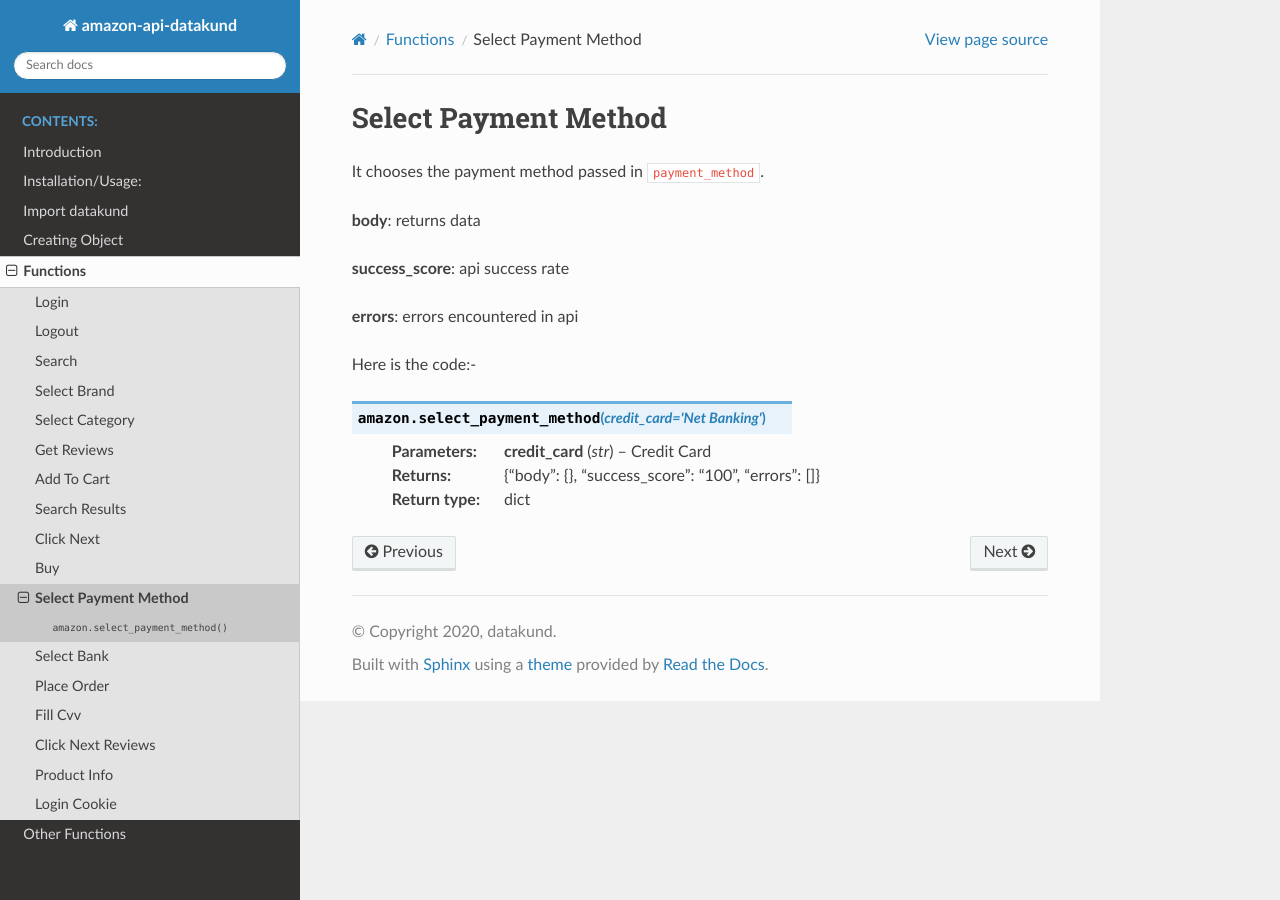
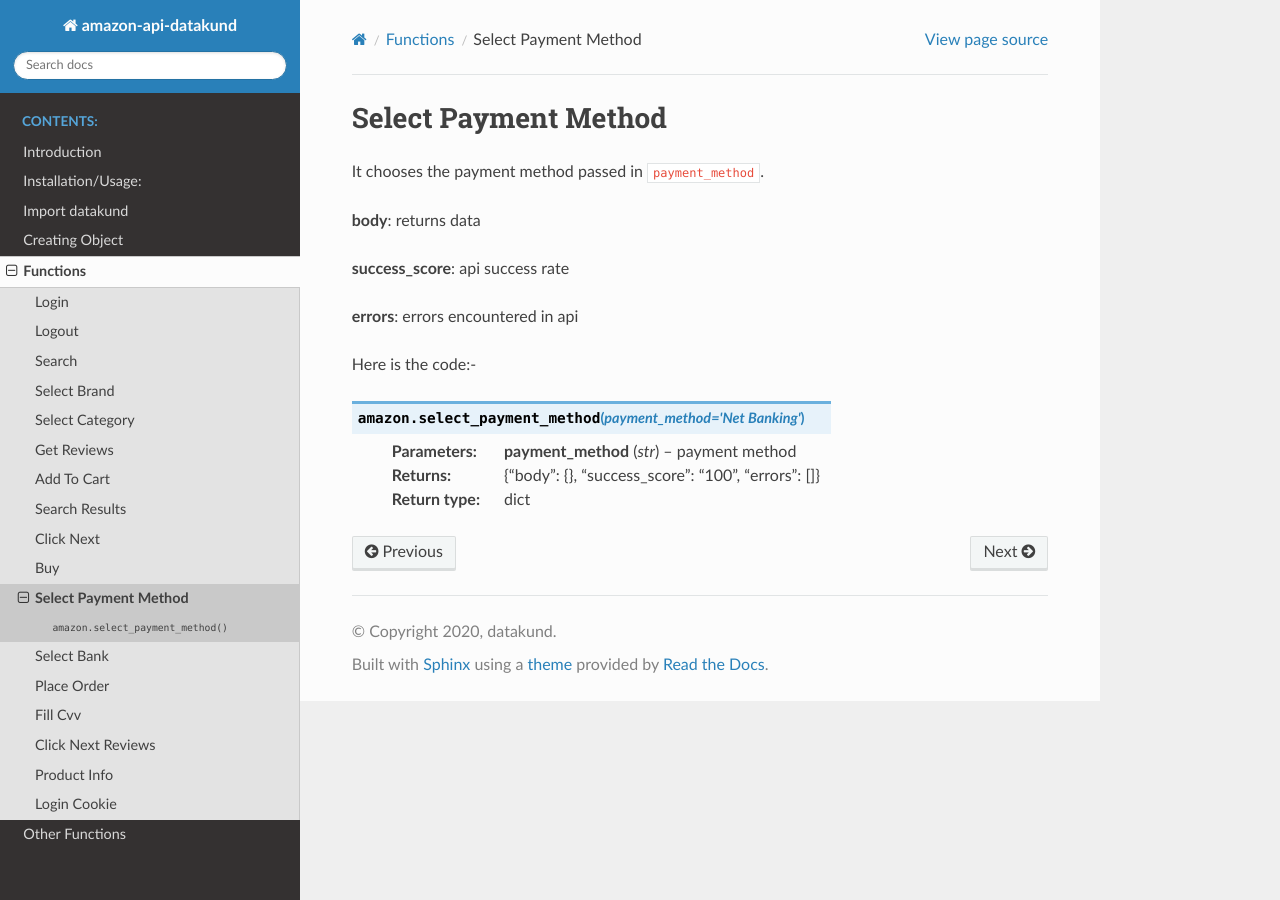
Before and after one commit to datakund/amazon-api-datakund, a Sphinx documentation site: the page built from Docs/source/select_payment_method.rst, in a window 1280 px wide. Built offline with Sphinx 7.4.7 and the Read the Docs theme 2.0.0, drawn with Linux system fonts in a browser that asks for light colours.

Commit message:
Update select_payment_method.rst

```diff
--- a/Docs/source/select_payment_method.rst
+++ b/Docs/source/select_payment_method.rst
@@ -11,9 +11,9 @@ It chooses the payment method passed in ``payment_method``.
 
 Here is the code:-
 
-.. py:function:: amazon.select_payment_method(credit_card="Net Banking")
+.. py:function:: amazon.select_payment_method(payment_method="Net Banking")
 
 
-   :param str credit_card: Credit Card
+   :param str payment_method: payment method
    :return: {"body": {}, "success_score": "100", "errors": []}
    :rtype: dict
```
